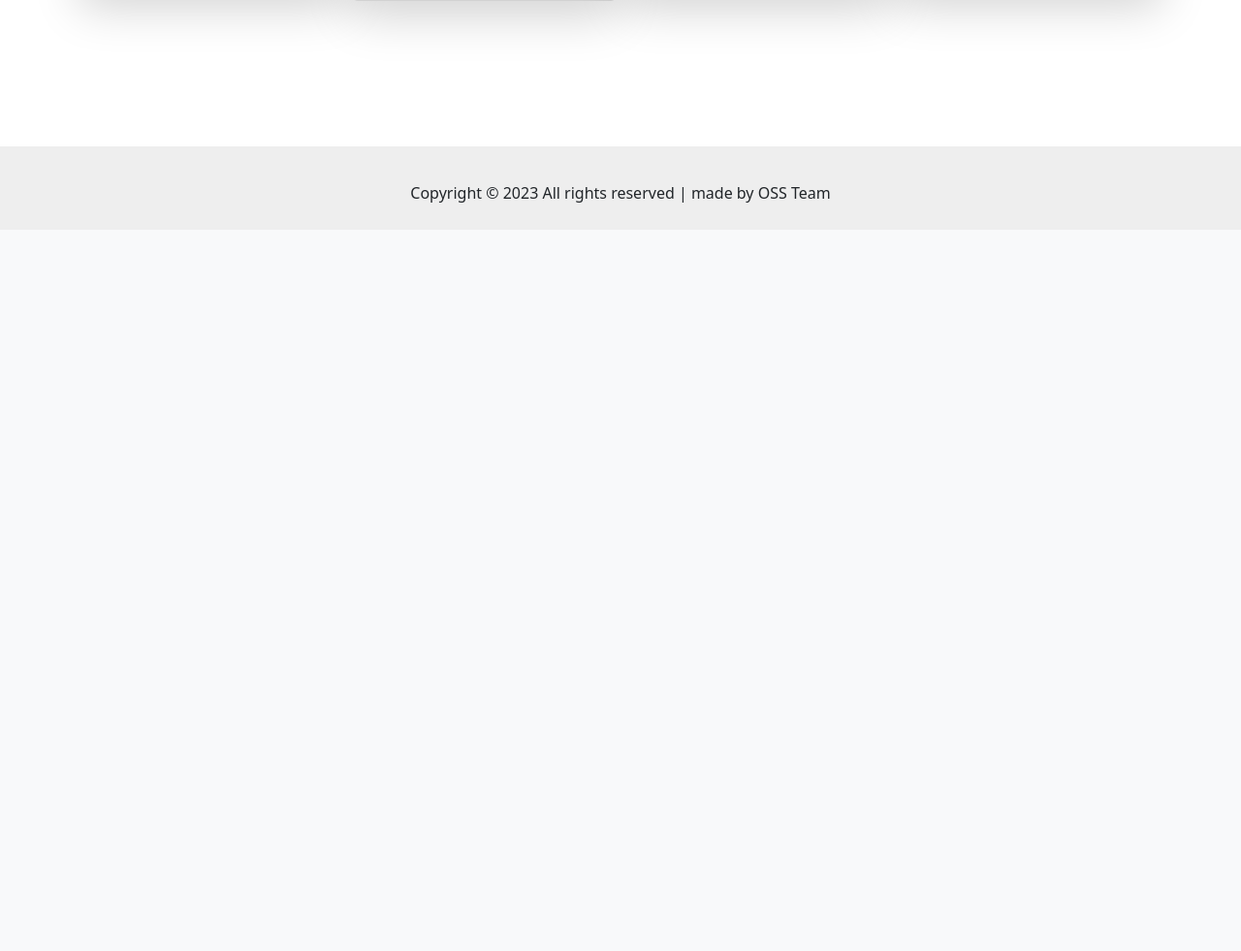
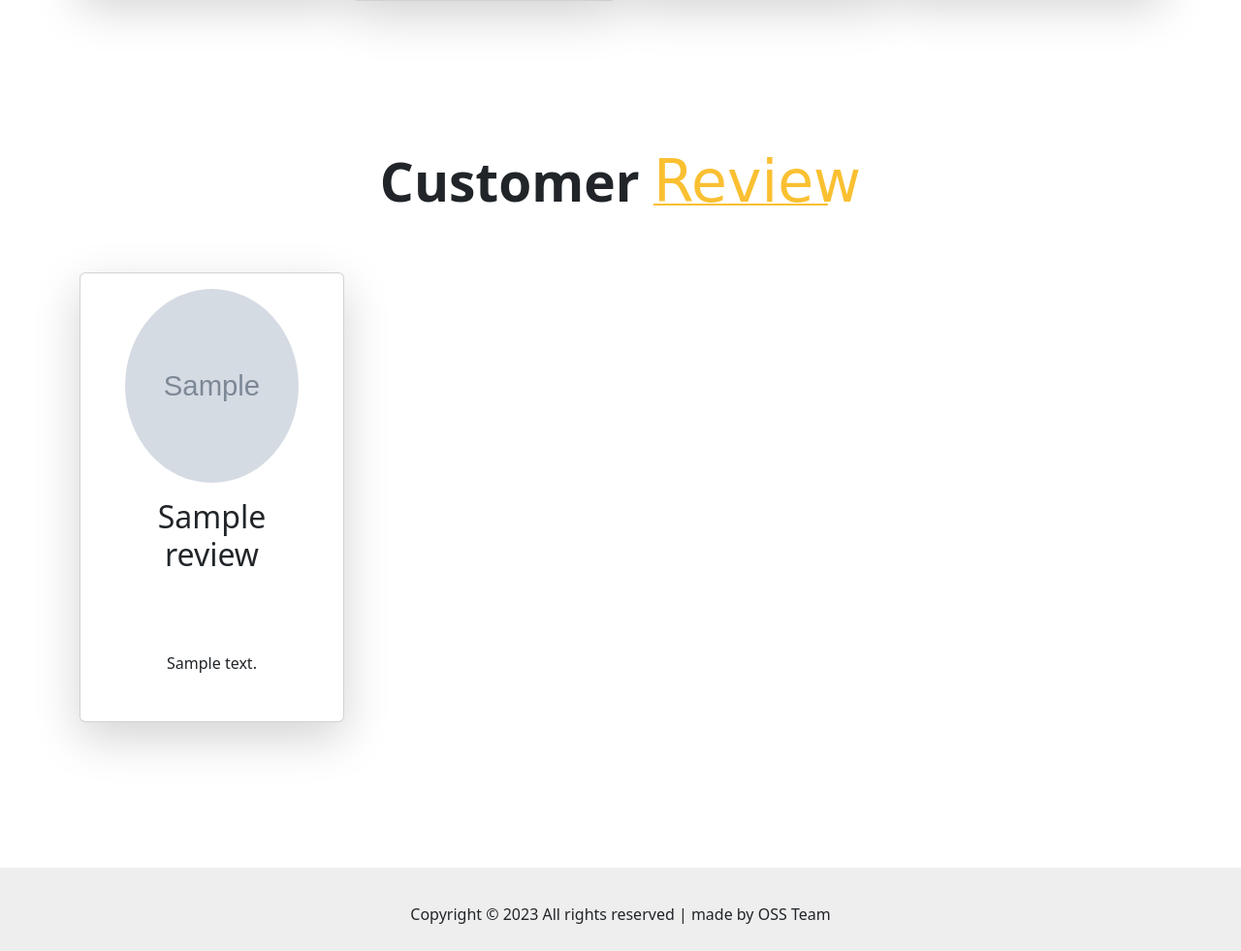
Before and after one commit to AbdouBaker2002/open-source-project, a PHP site: page /review.php in a window 1280 px wide. Shown: the part 1295-2276 px from the top of the page at 97% size. Before the commit the page ends 1504 px from the top, so only its background shows below. Run offline with PHP 8.4, Linux system fonts and the light colour scheme; tables that the repository leaves empty or names only in its code hold one stand-in row (values such as "Sample post"); grey boxes marked "Sample" are stand-in pictures; some web fonts are replaced.

Commit message:
retreive section information from DB

```diff
--- a/review.php
+++ b/review.php
@@ -189,6 +189,44 @@ $con = mysqli_connect("localhost", "root", "", "yummy") or die("connection faile
             </div>
 
           </section>
+          <section class="review" id="review">
+    <div class="container">
+      <h1>Customer <span class="review_text">Review</span></h1>
+      <div class="row row-cols-1 row-cols-md-4 g-2 text-center review_box">
+        <?php
+        $sql = "SELECT * FROM reviews";
+        $result = $con->query($sql);
+
+        // Display the menu items
+        if ($result->num_rows > 0) {
+          while ($row = $result->fetch_assoc()) {
+          echo '<div class="col">';
+          echo '<div class="card p-3 shadow-lg">';
+          echo '<div class="review_img">';
+          echo '<img src="' . $row['image'] . '" class="rounded-circle w-75" alt="' . $row['name'] . ' width="200" height="200">';
+          echo '</div>';
+          echo '<div class="card-body">';
+          echo '<h2 class="name" style="transition: 0.3s;">' . $row['name'] . '</h2>';
+          echo '<div class="review_social">';
+          echo ' <a href="' . $row['facebook'] . '" target ="_blank"><i class="fa-brands fa-facebook-f"></i></a>';
+          echo ' <a href="' . $row['instagram'] . '" target ="_blank"><i class="fa-brands fa-instagram"></i></a>';
+          echo '<a href="' . $row['twitter'] . '" target ="_blank"><i class="fa-brands fa-twitter"></i></a>';
+          echo '</div>';
+          echo '<br><br>';
+          echo '<p>' . $row['description'] . '</p>';
+          echo '</div>';
+          echo '</div>';
+          echo '</div>';
+        }
+      }
+        ?>
+
+      </div>
+
+
+    </div>
+
+  </section>
 
           <footer class="copy_right" id="copy_right">
             <div class="container text-center pt-3">
```
